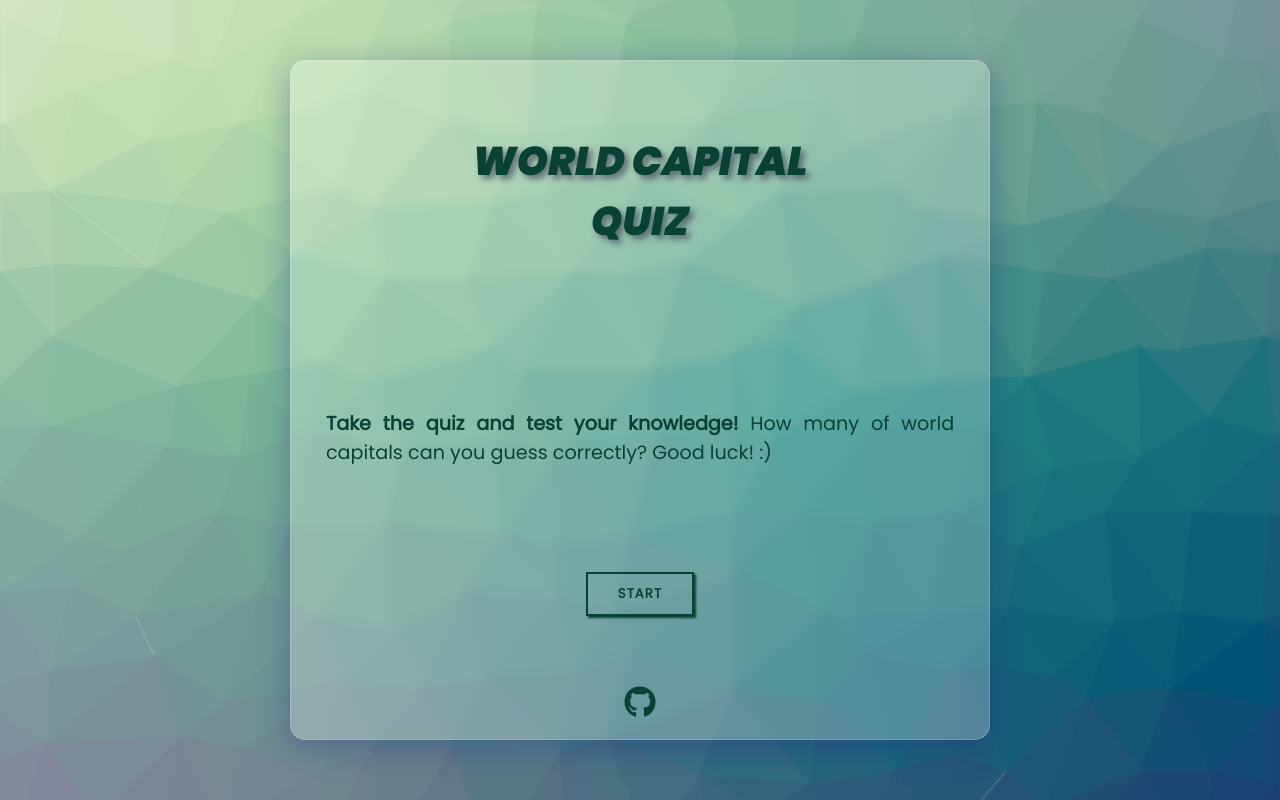
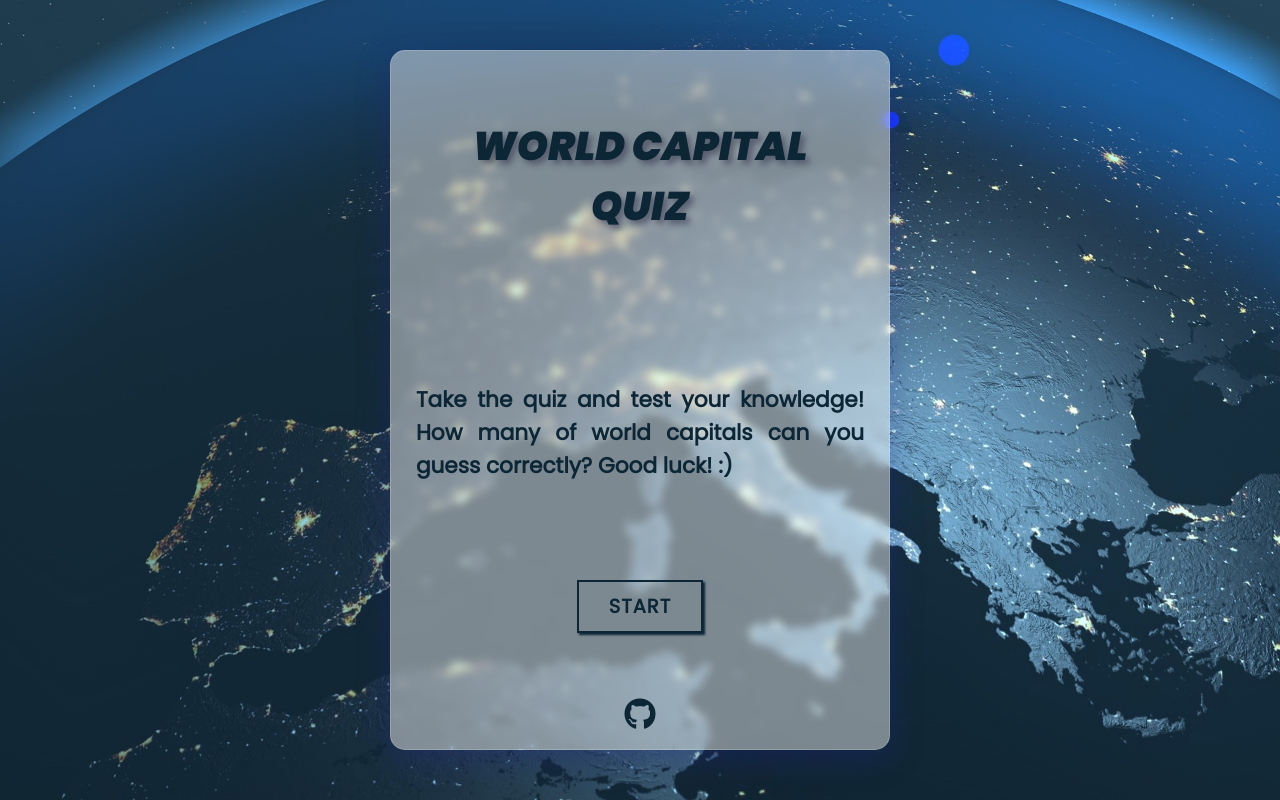
Before and after one commit to devluki/Quiz-World-Capitals, a website built with Parcel: page src/index.html in a window 1280 px wide. Built offline with nearby package versions, Linux system fonts and the light colour scheme.

Commit message:
Add styles

```diff
--- a/src/js/views/quizView.js
+++ b/src/js/views/quizView.js
@@ -37,7 +37,7 @@ class quizView extends View {
   generateQuizView(data, index) {
     console.log("data:", data, "Index:", index, data[index].capital);
     this.gnerateChoiceOptions(data);
-    return `<div class="main__content"><h3 class="quiz__question">What is Capital City of ${data[index].name.common}?</h3><div>${this._choices}</div></div><div class="buttons__container"><button class="back btn">Back</button><button class="unactive submit btn">Submit</button></div>`;
+    return `<div class="main__content"><h3 class="quiz__question">What is Capital City of <span class="bold italic">${data[index].name.common}?</span></h3><div>${this._choices}</div></div><div class="buttons__container"><button class="back btn">Back</button><button class="unactive submit btn">Submit</button></div>`;
   }
 
   _renderQuizView(data, index) {
@@ -49,10 +49,10 @@ class quizView extends View {
     let markup;
     if (flag) {
       markup = `<div class="main__content"><p class="quiz__answer"><span class="bold bold--correct">That's correct!</span> ${data[0]} is a Capital City of ${data[1]}.</p></div>
-     <div class="buttons__container"> <button class="back btn">Back</button><button class="getData btn">Next question</button></div>`;
+     <div class="buttons__container"> <button class="back btn">Back</button><button class="getData btn">Next</button></div>`;
     } else {
       markup = `<div class="main__content"><p class="quiz__answer"><span class="bold bold--incorrect glow">Sorry this isn't correct answer...</span>  ${data[0]} is not a Capital City of ${data[1]}.</p></div>
-      <div class="buttons__container"><button class="back btn">Back</button><button class="getData btn">Next question</button></div>`;
+      <div class="buttons__container"><button class="back btn">Back</button><button class="getData btn">Next</button></div>`;
     }
     this.render(markup);
   }
--- a/src/sass/_buttons.scss
+++ b/src/sass/_buttons.scss
@@ -14,10 +14,14 @@
     box-shadow: 2px 2px 2px;
     cursor: pointer;
     transition: 0.2s;
+    font-size: 0.75em;
+    @include mq(xxsmall) {
+      font-size: 0.9em;
+    }
 
     &:hover {
-      border: 2px solid lighten($primary-color, 70%);
-      color: lighten($primary-color, 70%);
+      border: 2px solid lighten($primary-color, 60%);
+      color: lighten($primary-color, 20%);
     }
   }
 
--- a/src/sass/_canvas.scss
+++ /dev/null
@@ -1,5 +0,0 @@
-#canvas {
-  height: 20%;
-  width: 60%;
-  background-color: transparent;
-}
--- a/src/sass/_variables.scss
+++ b/src/sass/_variables.scss
@@ -1,6 +1,7 @@
 $font-stack: "Poppins", sans-serif;
 // $primary-color: #1f2952;
-$primary-color: #094235;
+// $primary-color: #094235;
+$primary-color: #0c2636;
 
 $breakpoints: (
   xxsmall: "min-width: 375px",
--- a/src/sass/main.scss
+++ b/src/sass/main.scss
@@ -1,12 +1,14 @@
-@import "variables.scss", "mixins.scss", "reset.scss", "buttons.scss",
-  "canvas.scss";
+@import "variables.scss", "mixins.scss", "reset.scss", "buttons.scss";
 
 .wrapper {
   @include flex-center-XY(center);
   height: 100vh;
   width: 100%;
 
-  background-image: url("../img/cool-background.png");
+  background-image: url("../img/europe-night-map-g19c456163_1920.jpg");
+  // background-image: url("../img/map-of-the-world-g16ef26537_1920.jpg");
+
+  background-position: center;
   background-size: cover;
   .app {
     position: relative;
@@ -17,14 +19,19 @@
     overflow: hidden;
     width: 90%;
     height: 85%;
-    max-width: 700px;
-    max-height: 900px;
-    background: rgba(255, 255, 255, 0.25);
+    min-width: 230px;
+    max-width: 500px;
+    min-height: 500px;
+    max-height: 700px;
+    background: rgba(255, 255, 255, 0.45);
     box-shadow: 0 8px 32px 0 rgba(31, 38, 135, 0.37);
     backdrop-filter: blur(4px);
-    -webkit-backdrop-filter: blur(4px);
+    -webkit-backdrop-filter: blur(10px);
     border-radius: 15px;
     border: 1px solid rgba(255, 255, 255, 0.18);
+    @include mq(xxsmall) {
+      height: 95%;
+    }
   }
 }
 
@@ -37,6 +44,10 @@
   text-align: justify;
   padding: 0 5%;
   font-size: 1.2em;
+
+  @include mq(xxsmall) {
+    font-size: 1.35em;
+  }
 }
 
 .app__stats,
@@ -53,6 +64,10 @@
     }
   }
 }
+
+.quiz__question {
+  margin-bottom: 5%;
+}
 .heading__container {
   @include flex-center-XY(center);
   flex-grow: 2;
@@ -65,16 +80,21 @@
   text-align: center;
   font-size: 2.5em;
   text-shadow: 4px 4px 6px rgba(66, 68, 90, 0.7);
-  // transform: rotate(-4deg);
+
   padding: 0 2%;
-  animation: lightSpeedInRight; /* referring directly to the animation's @keyframe declaration */
-  animation-duration: 1s; /* don't forget to set a duration! */
+  animation: lightSpeedInRight;
+  animation-duration: 1s;
+  @include mq(xxsmall) {
+    font-size: 2.5em;
+  }
 }
 
 .main__content {
   display: inline-block;
-  animation: fadeIn; /* referring directly to the animation's @keyframe declaration */
-  animation-duration: 1.2s; /* don't forget to set a duration! */
+
+  font-weight: bold;
+  animation: fadeIn;
+  animation-duration: 1.2s;
 }
 
 .word__wrapper {
@@ -112,6 +132,9 @@
 .bold {
   font-weight: bold;
 }
+.italic {
+  font-style: italic;
+}
 .input-capital-city {
   cursor: pointer;
   &:checked {
@@ -137,6 +160,10 @@
   }
 }
 
+.app__stats {
+  font-style: italic;
+}
+
 @keyframes glow-incorrect {
   from {
     text-shadow: 0px 0px 1px rgba(66, 68, 90, 0.4);
@@ -156,17 +183,16 @@
 }
 
 .bold--incorrect {
-  // color: #f40;
-  color: lighten(#f72119, 11%);
-  text-shadow: 4px 4px 6px rgba(66, 68, 90, 0.4);
+  font-style: italic;
+  color: lighten(#f72119, 8%);
+  text-shadow: 4px 4px 6px rgba(66, 68, 90, 0.3);
   -webkit-animation: glow-incorrect 1s ease-in-out infinite alternate;
   -moz-animation: glow-incorrect 1s ease-in-out infinite alternate;
   animation: glow-incorrect 0.9s ease-in-out infinite alternate;
 }
 
 .bold--correct {
-  // color: #00971e;
-  // color: #0fff50;
+  font-style: italic;
   color: lighten(#0fff50, 25%);
   text-shadow: 4px 4px 6px rgba(66, 68, 90, 0.4);
   -webkit-animation: glow-correct 1s ease-in-out infinite alternate;
```
Also changed, not shown: src/img/cool-background.png (deleted), src/img/europe-night-map-g19c456163_1920.jpg (added), src/img/map-of-the-world-g16ef26537_1920.jpg (added).
